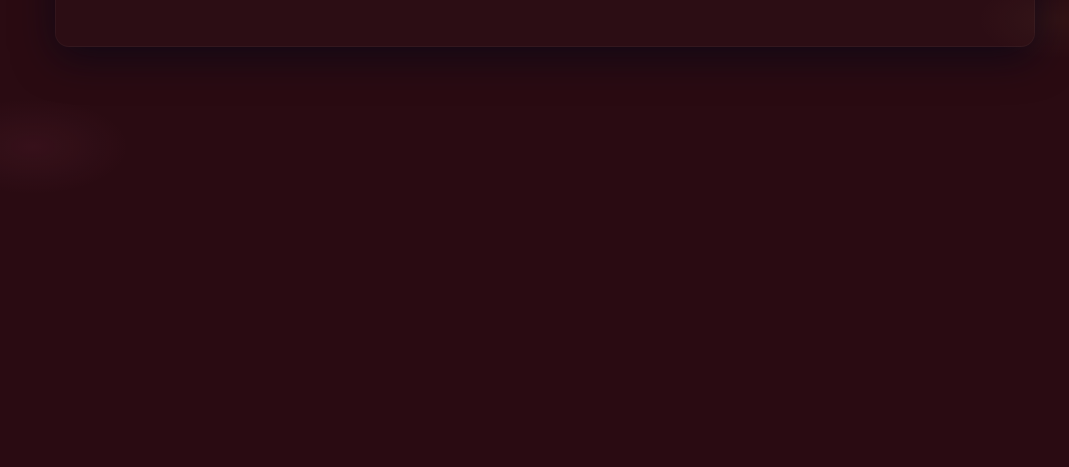
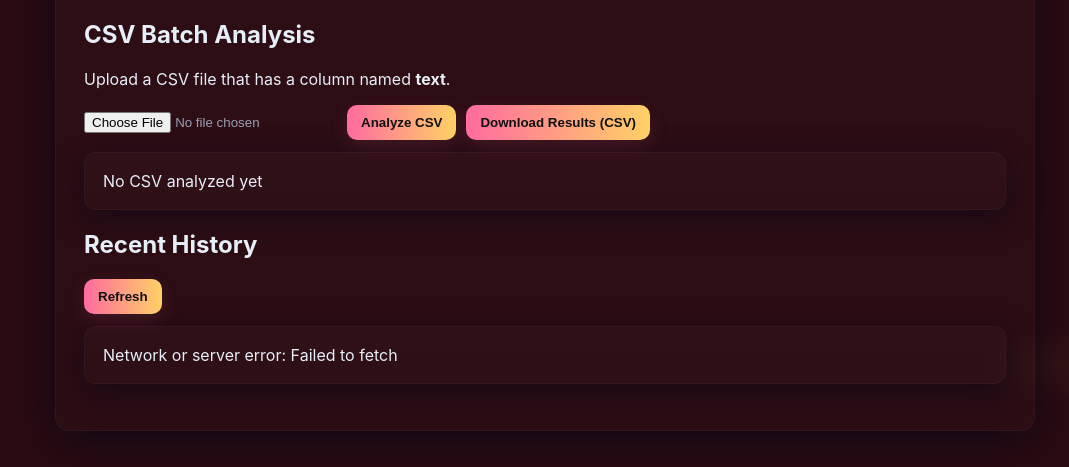
Before and after one commit to sru1613/text-sentiment-analysis, a Flask app: page / in a window 1280 px wide. Shown: the part 552-1019 px from the top of the page, without its empty margins (95-1164 px from the left). Before the commit the page ends 700 px from the top, so only its background shows below. Run offline with Flask 3, Linux system fonts and the light colour scheme; tables that the repository leaves empty hold one stand-in row (values such as "Sample post").

Commit message:
adding the improvalement

```diff
--- a/app.py
+++ b/app.py
@@ -1,14 +1,24 @@
-from flask import Flask, request, render_template, jsonify
+from flask import Flask, request, render_template, jsonify, make_response
 from flask_cors import CORS
 from vaderSentiment.vaderSentiment import SentimentIntensityAnalyzer
 from flasgger import Swagger
 from importlib.metadata import version
+from flask_limiter import Limiter
+from flask_limiter.util import get_remote_address
+from typing import Optional
 import os
+import sqlite3
+from datetime import datetime
+import io
+import csv
 
 app = Flask(__name__, static_folder='static', template_folder='templates')
 analyzer = SentimentIntensityAnalyzer()
 # Allow Cross-Origin requests during development (e.g., page served from port 5500)
 CORS(app)
+
+# Rate limiting (per client IP)
+limiter = Limiter(key_func=get_remote_address, app=app, default_limits=["10 per minute", "200 per day"])
 
 
 def _pkg_version(name: str) -> str:
@@ -39,11 +49,72 @@
         "info": {
             "title": "Text Sentiment Analysis API",
             "description": "Endpoints for analyzing text or files and getting sentiment scores.",
-            "version": "1.0.0",
+            "version": "1.1.0",
         }
     },
 )
 
+# ---------- Persistence (SQLite) ----------
+DATA_DIR = os.path.join(os.path.dirname(__file__), 'data')
+DB_PATH = os.path.join(DATA_DIR, 'app.db')
+
+def init_db():
+    os.makedirs(DATA_DIR, exist_ok=True)
+    with sqlite3.connect(DB_PATH) as conn:
+        conn.execute(
+            """
+            CREATE TABLE IF NOT EXISTS analyses (
+                id INTEGER PRIMARY KEY AUTOINCREMENT,
+                source TEXT NOT NULL,
+                text_snippet TEXT,
+                label TEXT,
+                pos REAL,
+                neu REAL,
+                neg REAL,
+                compound REAL,
+                filename TEXT,
+                created_at TEXT NOT NULL
+            )
+            """
+        )
+        conn.commit()
+
+
+def insert_analysis(source: str, text: str, result: dict, filename: Optional[str] = None):
+    snippet = (text or "")[:200]
+    scores = result.get("scores", {})
+    with sqlite3.connect(DB_PATH) as conn:
+        conn.execute(
+            """
+            INSERT INTO analyses (source, text_snippet, label, pos, neu, neg, compound, filename, created_at)
+            VALUES (?, ?, ?, ?, ?, ?, ?, ?, ?)
+            """,
+            (
+                source,
+                snippet,
+                result.get("label"),
+                scores.get("pos"),
+                scores.get("neu"),
+                scores.get("neg"),
+                scores.get("compound"),
+                filename,
+                datetime.utcnow().isoformat(timespec="seconds") + "Z",
+            ),
+        )
+        conn.commit()
+
+
+def get_history(limit: int = 10):
+    with sqlite3.connect(DB_PATH) as conn:
+        conn.row_factory = sqlite3.Row
+        cur = conn.execute(
+            "SELECT id, source, text_snippet, label, pos, neu, neg, compound, filename, created_at FROM analyses ORDER BY id DESC LIMIT ?",
+            (limit,),
+        )
+        return [dict(row) for row in cur.fetchall()]
+
+
+# ---------- Core analysis ----------
 
 def analyze_text(text: str) -> dict:
     """Analyze text and return label, emoji, and raw scores.
@@ -66,11 +137,13 @@
 
 
 @app.route('/')
+@limiter.exempt
 def index():
     return render_template('index.html')
 
 
 @app.route('/analyze', methods=['POST'])
+@limiter.limit("20/minute")
 def analyze():
     """
     Analyze text sentiment
@@ -108,10 +181,16 @@
     data = request.get_json(force=True, silent=True) or {}
     text = data.get('text', '')
     result = analyze_text(text)
+    try:
+        insert_analysis("text", text, result)
+    except Exception:
+        # Avoid breaking response due to DB issues
+        pass
     return jsonify(result)
 
 
 @app.route('/analyze_file', methods=['POST'])
+@limiter.limit("10/minute")
 def analyze_file():
     """
     Analyze sentiment of an uploaded text file
@@ -143,10 +222,92 @@
     result = analyze_text(text)
     # add a summary length
     result['meta'] = {'chars': len(text)}
+    try:
+        insert_analysis("file", text, result, filename=getattr(f, 'filename', None))
+    except Exception:
+        pass
     return jsonify(result)
 
 
+@app.route('/analyze_csv', methods=['POST'])
+@limiter.limit("5/minute")
+def analyze_csv():
+    """
+    Analyze a CSV file with a 'text' column. Returns JSON array or CSV if `?format=csv`.
+    """
+    if 'file' not in request.files:
+        return jsonify({'error': 'no file uploaded'}), 400
+    f = request.files['file']
+    try:
+        raw = f.read()
+        try:
+            content = raw.decode('utf-8')
+        except Exception:
+            content = raw.decode('latin-1', errors='ignore')
+    except Exception:
+        return jsonify({'error': 'could not read file'}), 400
+
+    reader = csv.DictReader(io.StringIO(content))
+    if 'text' not in (reader.fieldnames or []):
+        return jsonify({'error': "CSV must have a 'text' column"}), 400
+
+    rows = []
+    for row in reader:
+        text = row.get('text', '') or ''
+        res = analyze_text(text)
+        out = {
+            **row,
+            'label': res['label'],
+            'pos': res['scores']['pos'],
+            'neu': res['scores']['neu'],
+            'neg': res['scores']['neg'],
+            'compound': res['scores']['compound'],
+        }
+        rows.append(out)
+        try:
+            insert_analysis("csv", text, res, filename=getattr(f, 'filename', None))
+        except Exception:
+            pass
+
+    if (request.args.get('format') or '').lower() == 'csv':
+        output = io.StringIO()
+        if rows:
+            fieldnames = list(rows[0].keys())
+        else:
+            base_fields = list(reader.fieldnames or [])
+            for extra in ['label','pos','neu','neg','compound']:
+                if extra not in base_fields:
+                    base_fields.append(extra)
+            fieldnames = base_fields
+        writer = csv.DictWriter(output, fieldnames=fieldnames)
+        writer.writeheader()
+        for r in rows:
+            writer.writerow(r)
+        resp = make_response(output.getvalue())
+        resp.headers['Content-Type'] = 'text/csv'
+        resp.headers['Content-Disposition'] = 'attachment; filename="analysis_results.csv"'
+        return resp
+
+    return jsonify({'count': len(rows), 'results': rows[:50]})  # return preview (up to 50)
+
+
+@app.route('/history', methods=['GET'])
+@limiter.limit("30/minute")
+def history():
+    try:
+        limit = int(request.args.get('limit', '10'))
+    except Exception:
+        limit = 10
+    limit = max(1, min(limit, 100))
+    try:
+        items = get_history(limit=limit)
+    except Exception:
+        items = []
+    return jsonify({'items': items, 'limit': limit})
+
+
 @app.route('/health')
+@limiter.exempt
 def health():
     """Simple healthcheck endpoint."""
     return jsonify(
@@ -162,6 +323,9 @@
     )
 
 
+# Initialize DB on startup
+init_db()
+
 if __name__ == '__main__':
     port = int(os.environ.get('PORT', 5000))
     app.run(host='0.0.0.0', port=port, debug=True)
--- a/requirements.txt
+++ b/requirements.txt
@@ -2,3 +2,4 @@
 vaderSentiment>=3.3.2
 flask-cors>=3.0.10
 flasgger>=0.9.7.1
+Flask-Limiter>=3.7.0
--- a/static/main.js
+++ b/static/main.js
@@ -6,12 +6,22 @@
 const ctx = document.getElementById('scoresChart').getContext('2d');
 let chart = null;
 
+// Batch & history elements
+const csvInput = document.getElementById('csvInput');
+const analyzeCsvBtn = document.getElementById('analyzeCsvBtn');
+const downloadCsvBtn = document.getElementById('downloadCsvBtn');
+const csvSummary = document.getElementById('csvSummary');
+const refreshHistoryBtn = document.getElementById('refreshHistoryBtn');
+const historyList = document.getElementById('historyList');
+
 // Choose backend origin: if page is served from Flask (port 5000) use same origin,
 // otherwise assume backend at http://127.0.0.1:5000
 const currentOrigin = window.location.origin;
 const backendOrigin = currentOrigin && currentOrigin.includes('5000') ? currentOrigin : 'http://127.0.0.1:5000';
 const analyzeUrl = backendOrigin + '/analyze';
 const analyzeFileUrl = backendOrigin + '/analyze_file';
+const analyzeCsvUrl = backendOrigin + '/analyze_csv';
+const historyUrl = backendOrigin + '/history?limit=10';
 
 function renderResult(data) {
   const label = data.label || 'Neutral';
@@ -80,3 +90,72 @@
     summaryEl.innerText = 'Network or server error: ' + err.message;
   }
 });
+
+analyzeCsvBtn?.addEventListener('click', async () => {
+  const file = csvInput.files?.[0];
+  if (!file) { alert('Please select a .csv file first'); return; }
+  const fd = new FormData();
+  fd.append('file', file);
+  csvSummary.textContent = 'Uploading and analyzing...';
+  downloadCsvBtn.disabled = true;
+  try {
+    const resp = await fetch(analyzeCsvUrl, { method: 'POST', body: fd });
+    const contentType = resp.headers.get('content-type') || '';
+    if (!resp.ok) {
+      const msg = await resp.text();
+      csvSummary.textContent = `Error: ${resp.status} ${resp.statusText} - ${msg || 'no details'}`;
+      return;
+    }
+    if (contentType.includes('application/json')) {
+      const data = await resp.json();
+      csvSummary.textContent = `Analyzed ${data.count} rows (showing up to 50 in API response).`;
+      // Enable downloadable CSV
+      downloadCsvBtn.disabled = false;
+      downloadCsvBtn.onclick = async () => {
+        // request CSV format
+        const csvResp = await fetch(analyzeCsvUrl + '?format=csv', { method: 'POST', body: fd });
+        const blob = await csvResp.blob();
+        const url = URL.createObjectURL(blob);
+        const a = document.createElement('a');
+        a.href = url;
+        a.download = 'analysis_results.csv';
+        document.body.appendChild(a);
+        a.click();
+        a.remove();
+        URL.revokeObjectURL(url);
+      };
+    } else if (contentType.includes('text/csv')) {
+      // direct CSV
+      const blob = await resp.blob();
+      const url = URL.createObjectURL(blob);
+      const a = document.createElement('a');
+      a.href = url;
+      a.download = 'analysis_results.csv';
+      document.body.appendChild(a);
+      a.click();
+      a.remove();
+      URL.revokeObjectURL(url);
+      csvSummary.textContent = 'CSV downloaded.';
+    } else {
+      csvSummary.textContent = 'Unexpected response.';
+    }
+  } catch (e) {
+    csvSummary.textContent = 'Network or server error: ' + e.message;
+  }
+});
+
+async function loadHistory() {
+  try {
+    const resp = await fetch(historyUrl);
+    if (!resp.ok) { historyList.textContent = 'Failed to load history'; return; }
+    const data = await resp.json();
+    if (!data.items?.length) { historyList.textContent = 'No history yet'; return; }
+    const rows = data.items
+      .map(item => `${item.created_at} — [${item.source}] ${item.label} (pos:${item.pos.toFixed(2)} neu:${item.neu.toFixed(2)} neg:${item.neg.toFixed(2)} cmp:${item.compound.toFixed(2)})`);
+    historyList.innerHTML = '<ul><li>' + rows.map(r => r.replaceAll('<','&lt;')).join('</li><li>') + '</li></ul>';
+  } catch (e) {
+    historyList.textContent = 'Network or server error: ' + e.message;
+  }
+}
+refreshHistoryBtn?.addEventListener('click', loadHistory);
+window.addEventListener('load', loadHistory);
--- a/templates/index.html
+++ b/templates/index.html
@@ -30,6 +30,25 @@
       <canvas id="scoresChart" width="400" height="200"></canvas>
     </section>
 
+    <section class="batch">
+      <h2>CSV Batch Analysis</h2>
+      <p>Upload a CSV file that has a column named <strong>text</strong>.</p>
+      <div class="controls">
+        <input type="file" id="csvInput" accept=".csv" />
+        <button id="analyzeCsvBtn">Analyze CSV</button>
+        <button id="downloadCsvBtn" disabled>Download Results (CSV)</button>
+      </div>
+      <div id="csvSummary" class="summary" style="margin-top:12px">No CSV analyzed yet</div>
+    </section>
+
+    <section class="history">
+      <h2>Recent History</h2>
+      <div class="controls">
+        <button id="refreshHistoryBtn">Refresh</button>
+      </div>
+      <div id="historyList" class="summary" style="margin-top:12px">No history yet</div>
+    </section>
+
     <footer>
       <!-- footer intentionally left minimal -->
     </footer>
```
Also changed, not shown: README.md, data/app.db (added).
